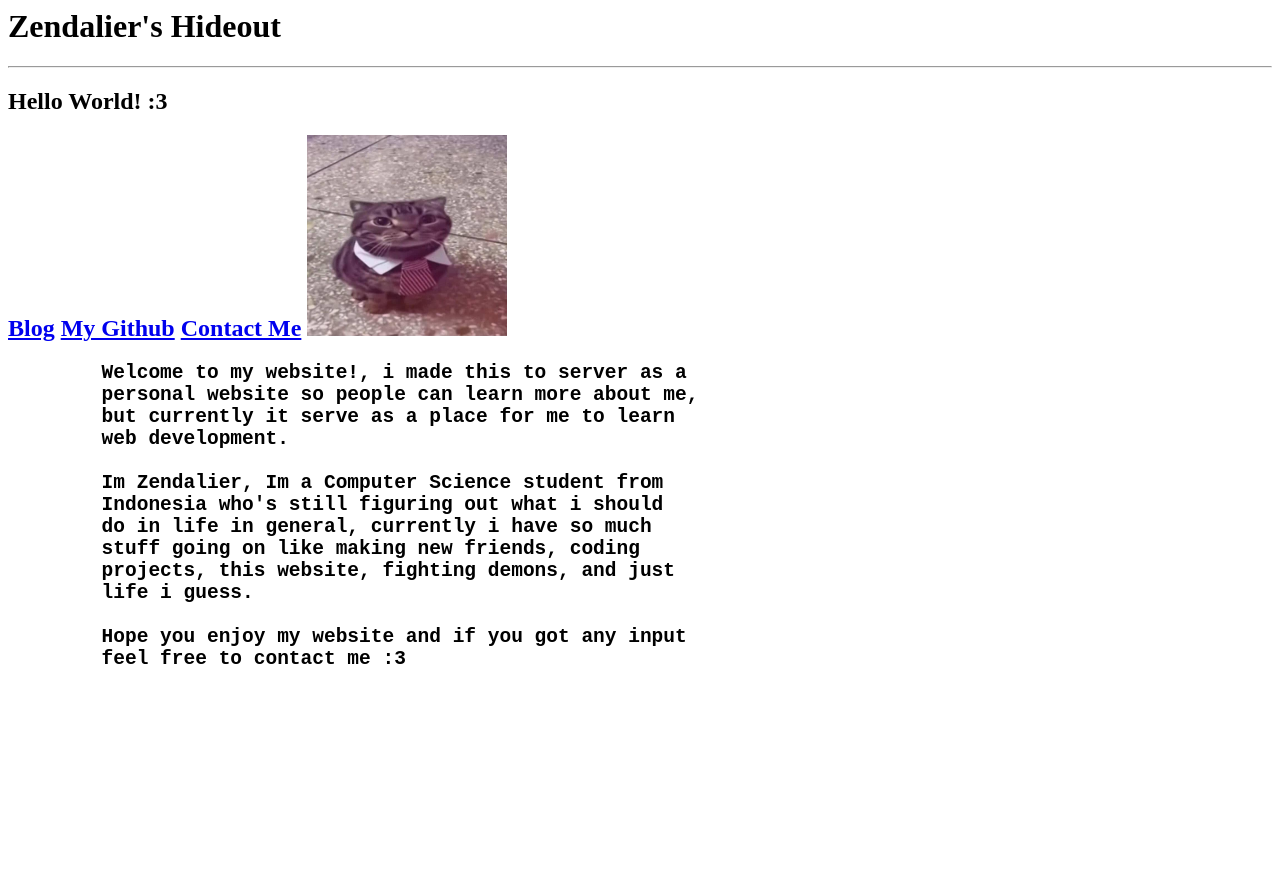
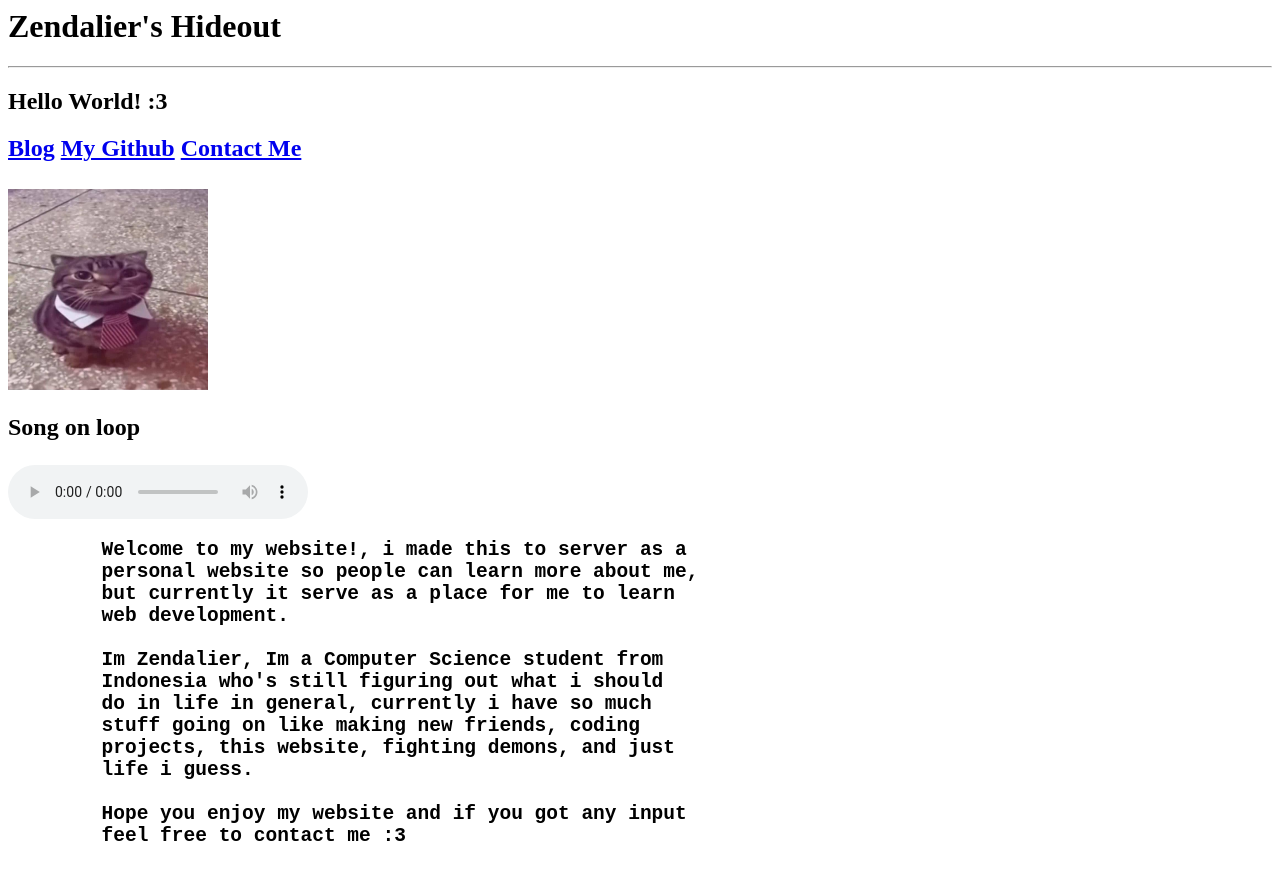
Before and after one commit to zendalier/zendalierweb, a plain HTML site: page index.html in a window 1280 px wide. Before the commit the page ends 800 px from the top, so only its background shows below. Drawn offline with Linux system fonts and the light colour scheme.

Commit message:
more features

```diff
--- a/index.html
+++ b/index.html
@@ -14,10 +14,18 @@
         <a href="https://github.com/zendalier"target="_blank">My Github</a>
         <a href="mailto:placeholder@email.com">Contact Me</a>
 
+        <br>
+        <br>
+        <a href="https://github.com/zendalier"target="_blank">
         <img src="img/cat_with_a_tie.jpg"
              alt="me" width=200>
+        </a>
 
-        <!--preset paragraph-->
+        <p>Song on loop</p>
+        <audio controls>
+          <source src="audio/Kessoku Band Rockn Roll Morning Light Falls On You.mp3" type=audio/mpeg>
+        </audio>
+
         <pre>
         Welcome to my website!, i made this to server as a
         personal website so people can learn more about me,
```
Also changed, not shown: 2 other files.
